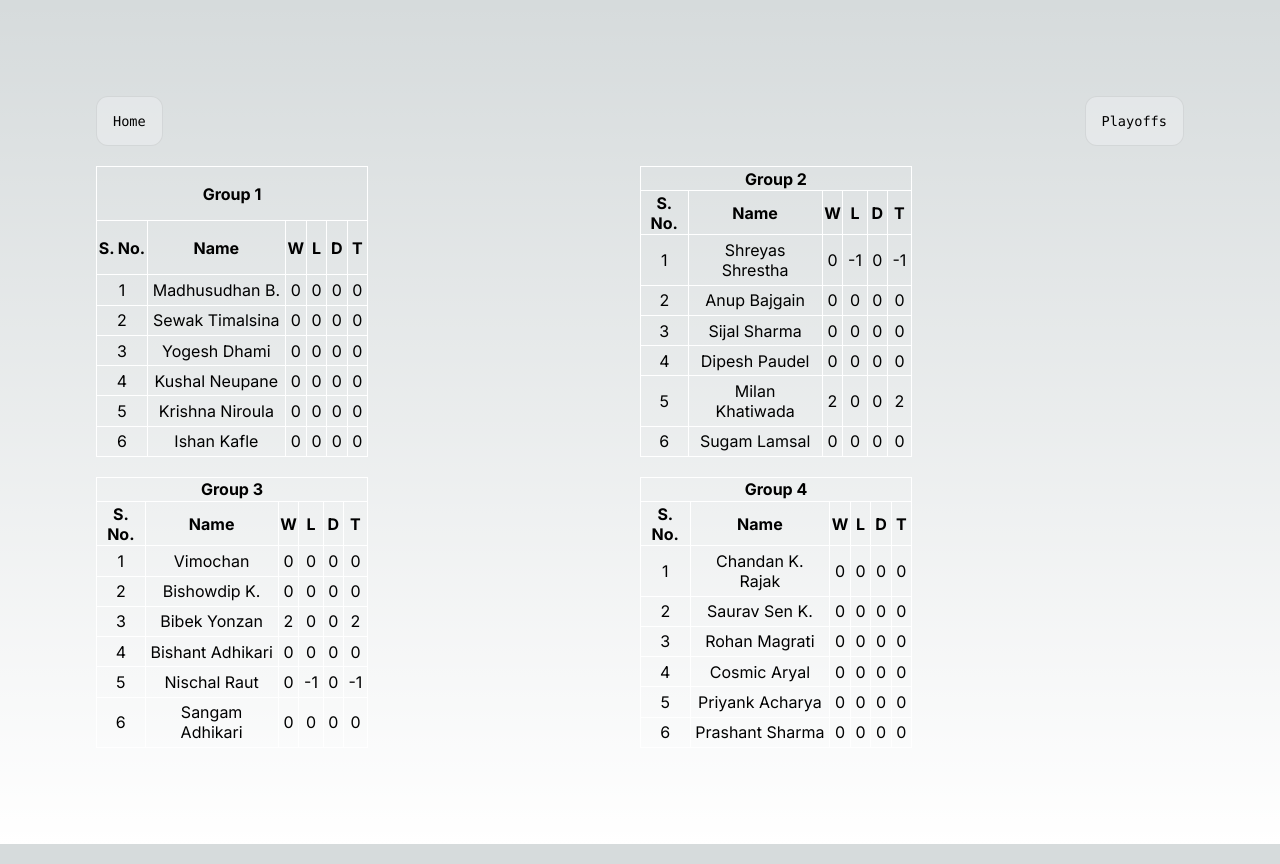
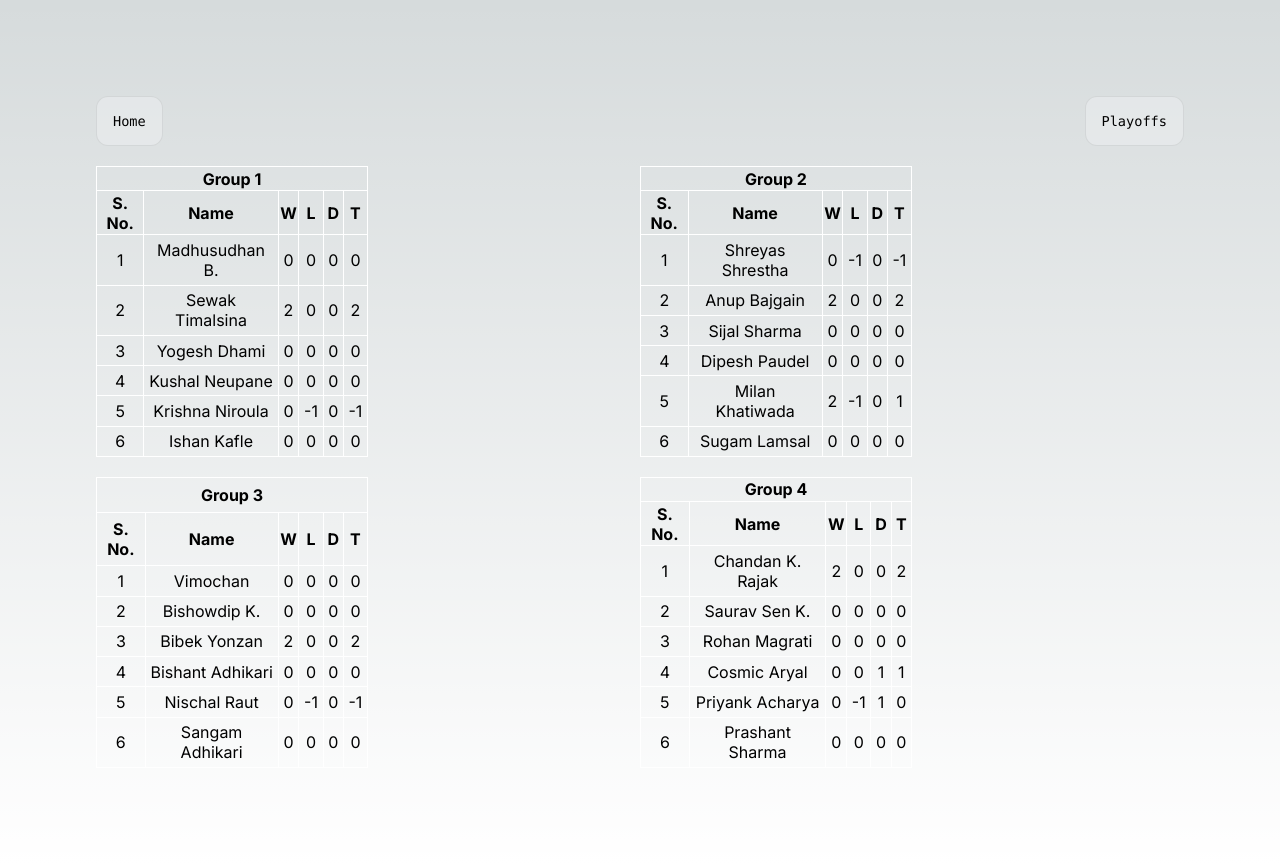
Before and after one commit to nottheonetyonethguy/tourney-website, a Next.js app: page /group-stage in a window 1280 px wide. Built offline with nearby package versions, Linux system fonts and the light colour scheme.

Commit message:
new standings

```diff
--- a/src/app/group-stage/page.js
+++ b/src/app/group-stage/page.js
@@ -43,10 +43,10 @@ export default function Home() {
             <tr>
               <td>2</td>
               <td>Sewak Timalsina</td>
+              <td>2</td>
               <td>0</td>
               <td>0</td>
-              <td>0</td>
-              <td>0</td>
+              <td>2</td>
             </tr>
             <tr>
               <td>3</td>
@@ -68,9 +68,9 @@ export default function Home() {
               <td>5</td>
               <td>Krishna Niroula</td>
               <td>0</td>
+              <td>-1</td>
               <td>0</td>
-              <td>0</td>
-              <td>0</td>
+              <td>-1</td>
             </tr>
             <tr>
               <td>6</td>
@@ -107,10 +107,10 @@ export default function Home() {
             <tr>
               <td>2</td>
               <td>Anup Bajgain</td>
+              <td>2</td>
               <td>0</td>
               <td>0</td>
-              <td>0</td>
-              <td>0</td>
+              <td>2</td>
             </tr>
             <tr>
               <td>3</td>
@@ -132,9 +132,9 @@ export default function Home() {
               <td>5</td>
               <td>Milan Khatiwada</td>
               <td>2</td>
+              <td>-1</td>
               <td>0</td>
-              <td>0</td>
-              <td>2</td>
+              <td>1</td>
             </tr>
             <tr>
               <td>6</td>
@@ -229,10 +229,10 @@ export default function Home() {
             <tr>
               <td>1</td>
               <td>Chandan K. Rajak</td>
+              <td>2</td>
               <td>0</td>
               <td>0</td>
-              <td>0</td>
-              <td>0</td>
+              <td>2</td>
             </tr>
             <tr>
               <td>2</td>
@@ -255,15 +255,15 @@ export default function Home() {
               <td>Cosmic Aryal</td>
               <td>0</td>
               <td>0</td>
-              <td>0</td>
-              <td>0</td>
+              <td>1</td>
+              <td>1</td>
             </tr>
             <tr>
               <td>5</td>
               <td>Priyank Acharya</td>
               <td>0</td>
-              <td>0</td>
-              <td>0</td>
+              <td>-1</td>
+              <td>1</td>
               <td>0</td>
             </tr>
             <tr>
```
